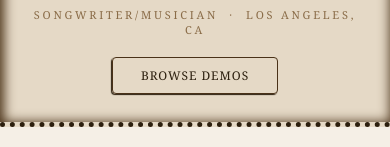
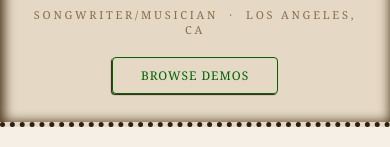
Before and after one commit to topmiljm/mntnjames-music, a React (Vite) app: page / in a window 390 px wide. Shown: the part 348-495 px from the top of the page. Built offline with nearby package versions, Linux system fonts and the light colour scheme.

Commit message:
seek bar and time for mobile styling

```diff
--- a/src/App.css
+++ b/src/App.css
@@ -200,8 +200,8 @@ button {
   display: inline-block;
   margin-top: 1.25rem;
   padding: 9px 28px;
-  border: 1px solid var(--bg-dark-mid);
-  color: var(--text-primary);
+  border: 1px solid darkgreen;
+  color: darkgreen;
   font-size: 12px;
   border-radius: 4px;
   letter-spacing: 0.08em;
@@ -210,6 +210,8 @@ button {
   text-transform: uppercase;
   transition: background 0.15s;
   box-shadow: -1px 1px 1px var(--bg-dark);
+  /* box-shadow: inset -1px -1px 1px 1px darkgreen; */
+
 }
 
 .hero-btn:hover {
@@ -616,11 +618,6 @@ button {
   cursor: default;
 }
 
-/* .player__spacer {
-  width: 100px;
-  flex-shrink: 0;
-} */
-
 @media (max-width: 600px) {
   .player {
     padding: 0 0.75rem;
@@ -648,15 +645,14 @@ button {
     gap: 0;
   }
 
-  .player__progress {
-    display: none;
-    /* width: 50%; */
+  .player__time {
+    margin-top: 10px;
   }
 
-  /* .player__spacer {
-    display: none;
-    width: 5%;
-  } */
+  .player__seek {
+    width: 50%;
+    margin-top: 15px;
+  }
 
   .player__btn {
     font-size: 15px;
@@ -808,7 +804,6 @@ button {
 }
 
 @media (min-width: 768px) {
-
   .about-page-img,
   .about-page-img-2 {
     width: 40%;
@@ -929,40 +924,3 @@ button {
 /* =====================
    Album Page
    ===================== */
-/* .album-page__header {
-  display: flex;
-  align-items: flex-start;
-  gap: 1.5rem;
-  margin-bottom: 1.5rem;
-}
-
-.album-page__art {
-  width: 120px;
-  height: 120px;
-  object-fit: contain;
-  border-radius: 10px;
-  border: 0.5px solid var(--border);
-  flex-shrink: 0;
-}
-
-.album-page__info {
-  flex: 1;
-  padding-top: 0.25rem;
-}
-
-.album-page__count {
-  font-size: 13px;
-  color: var(--text-muted);
-  margin-top: 0.5rem;
-} */
-
-/* @media (max-width: 380px) {
-  .album-page__header {
-    flex-direction: column;
-  }
-
-  .album-page__art {
-    width: 100%;
-    height: auto;
-  }
-} */
```
Also changed, not shown: src/pages/AlbumPage.jsx (+5 -5 lines).
